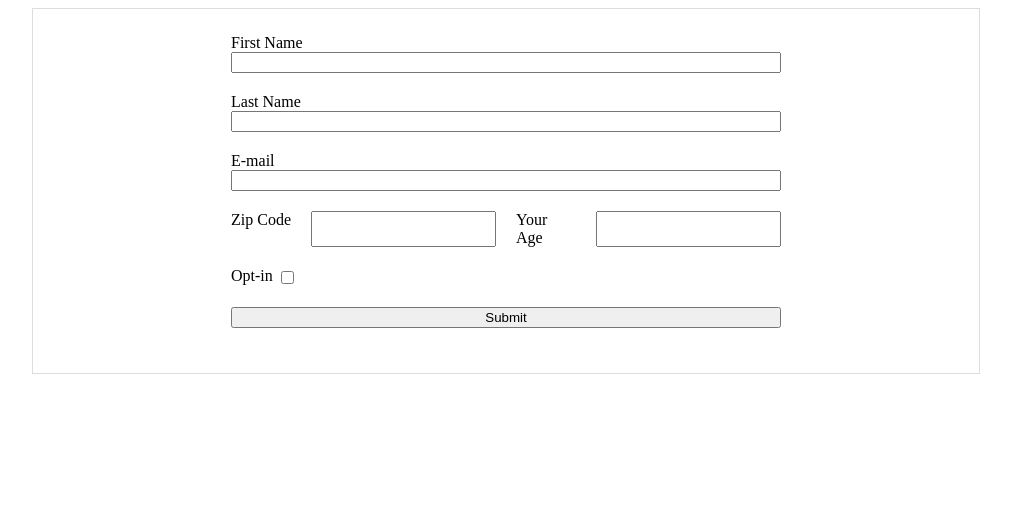
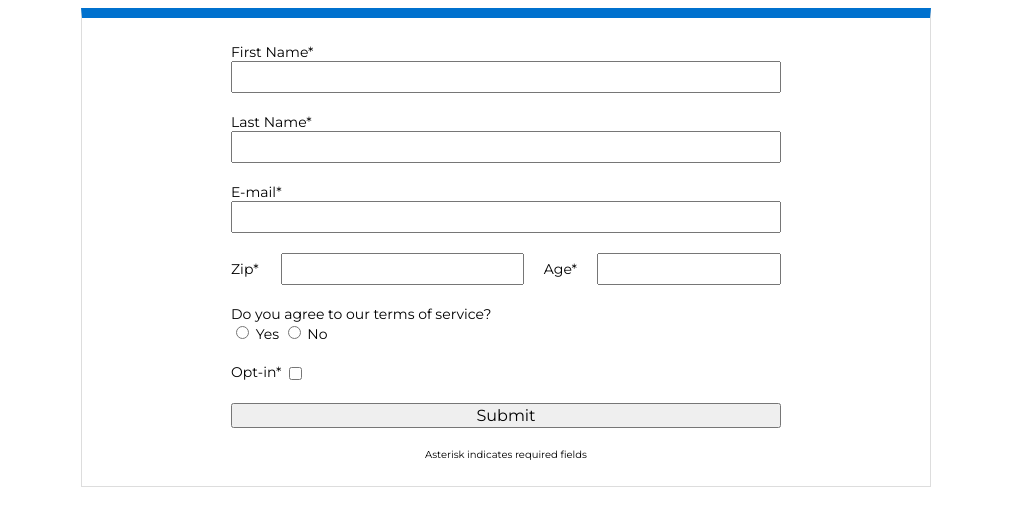
Before and after one commit to justinhaubrich/Heartland_Form, a plain HTML site: page index.html in a window 1280 px wide. Shown: the whole page, without its empty margins (134-1145 px from the left). Drawn offline with Linux system fonts and the light colour scheme.

Commit message:
Progress on Styling
Changes to be committed:
	modified:   css/styles.css
	modified:   index.html

```diff
--- a/css/styles.css
+++ b/css/styles.css
@@ -1,5 +1,7 @@
 * {
     box-sizing: border-box;
+    font-family: 'Montserrat', sans-serif;
+    font-size: 14px;
 }
 
 #form_wrapper {
@@ -9,6 +11,8 @@
     margin: auto;
     padding: 25px;
     border: 1px solid #ddd;
+    border-top : 10px solid #0071ce;
+    max-width: 850px;
 }
 #heartland_form {
     width: 90%;
@@ -19,7 +23,10 @@
 }
 #form_wrapper #heartland_form>input, #form_wrapper #heartland_form button, #form_wrapper #optin_wrapper {
     margin-bottom: 20px;
-    width:100%;
+    width: 100%;
+}
+#form_wrapper button, #form_wrapper input[type=radio], #form_wrapper input[type=checkbox]{
+    cursor: pointer;
 }
 #form_wrapper label {
     width: 100%;
@@ -34,14 +41,39 @@
 }
 #zip_age_wrapper {
     display: grid;
-    grid-template-columns: 1fr 2fr 1fr 2fr;
+    grid-template-columns: 1fr 8fr 1fr 1fr;
     grid-column-gap: 20px;
     margin-bottom: 20px;
+    align-items: center;
 }
 
 #zip_age_wrapper label{
      width: unset;
 }
-#zip_age_wrapper input {
+#zip_age_wrapper input, #form_wrapper input {
     width: unset;
+    padding: 5px;
 }
+
+#form_wrapper #age_confirm_radios {
+    margin-bottom: 20px;
+}
+
+#form_wrapper button#submit_btn {
+    font-size: 16px;
+}
+
+#required_notice {
+    font-size:10px;
+    display: block;
+    margin: auto;
+}
+
+@media (max-width:850px) {
+    #zip_age_wrapper {
+        grid-template-columns: 1fr;
+    }
+    #zip_age_wrapper input#zip {
+        margin-bottom: 20px;
+    }
+}
--- a/index.html
+++ b/index.html
@@ -9,31 +9,46 @@
         <meta name="author" content="Justin Haubrich">
 
         <link rel="stylesheet" href="css/styles.css?v=1.0">
+        <link rel="preconnect" href="https://fonts.gstatic.com">
+        <link href="https://fonts.googleapis.com/css2?family=Montserrat&display=swap" rel="stylesheet">
 
     </head>
 
     <body>
         <div id="form_wrapper">
             <form id="heartland_form">
-                <label for="fname">First Name</label>
+                <label for="fname">First Name*</label>
                 <input type="text" id="fname"/>
-                <label for="lname">Last Name</label>
+                <label for="lname">Last Name*</label>
                 <input type="text" id="lname"/>
-                <label for="email">E-mail</label>
+                <label for="email">E-mail*</label>
                 <input type="email" id="email"/>
                 <span id="zip_age_wrapper">
-                    <label for="zip">Zip Code</label>
+                    <label for="zip">Zip*</label>
                     <input type="number" id="zip"/>
-                    <label for="age">Your Age</label>
+                    <label for="age">Age*</label>
                     <input type="number" id="age"/>
                 </span>
+                <span id="age_confirm_radios">
+                    <label>Do you agree to our terms of service?</label>
+                    <br>
+                    <label>
+                        <input type="radio" id="yes" name="terms" value="yes">
+                        Yes
+                    </label>
+                    <label>
+                        <input type="radio" id="no" name="terms" value="no">
+                        No
+                    </label>
+                </span>
                 <span id="optin_wrapper">
-                    <label for="opt-in">Opt-in</label>
+                    <label for="opt-in">Opt-in*</label>
                     <input type="checkbox" id="opt-in"/>
                 </span>
-                <button onclick="event.preventDefault();">Submit</button>
+                <button id="submit_btn" onclick="event.preventDefault();">Submit</button>
             </form>
+            <span id="required_notice">Asterisk indicates required fields</span>
         </div>
-        <script src="js/scripts.js"></script>
+        <script src="script/scripts.js"></script>
     </body>
 </html>
```
